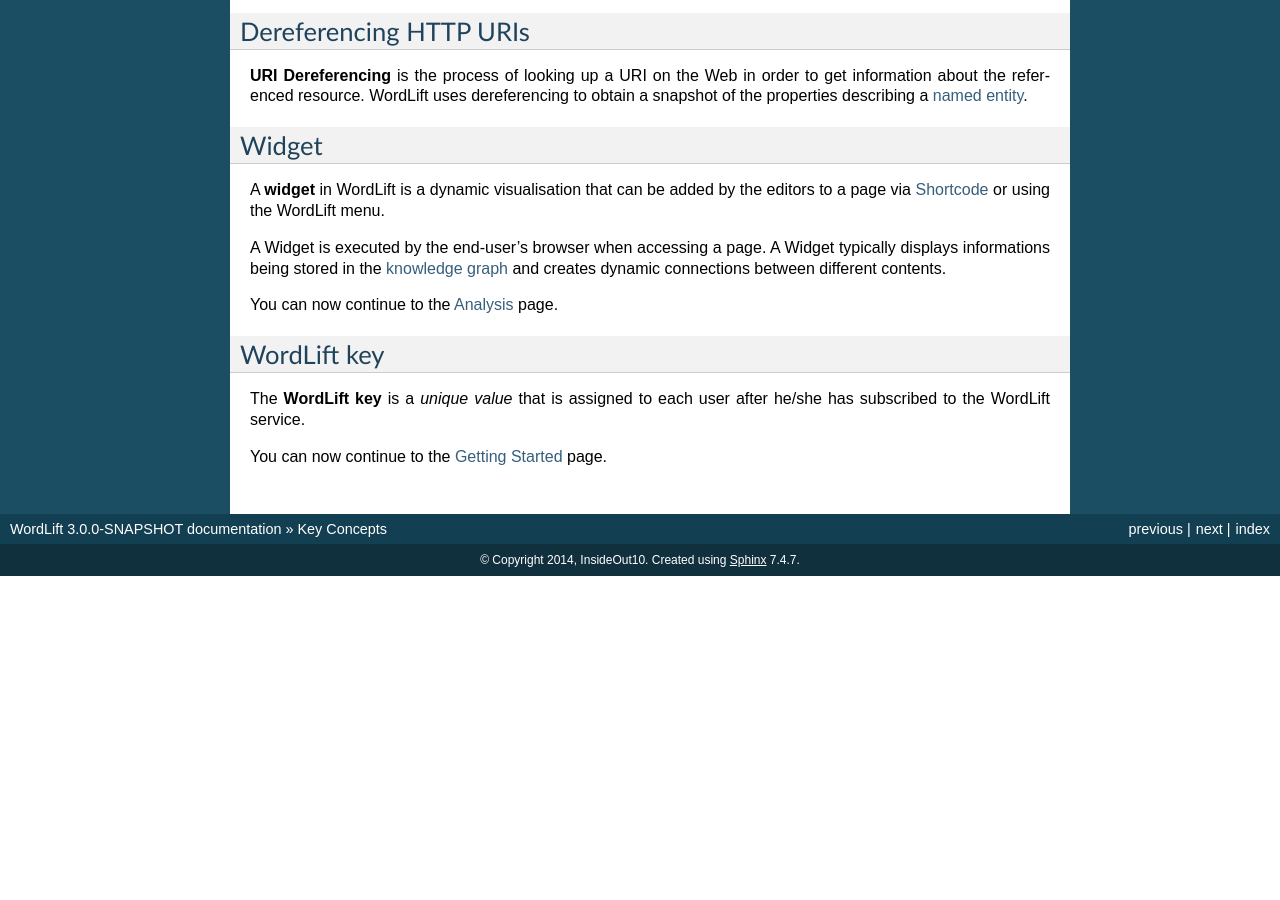
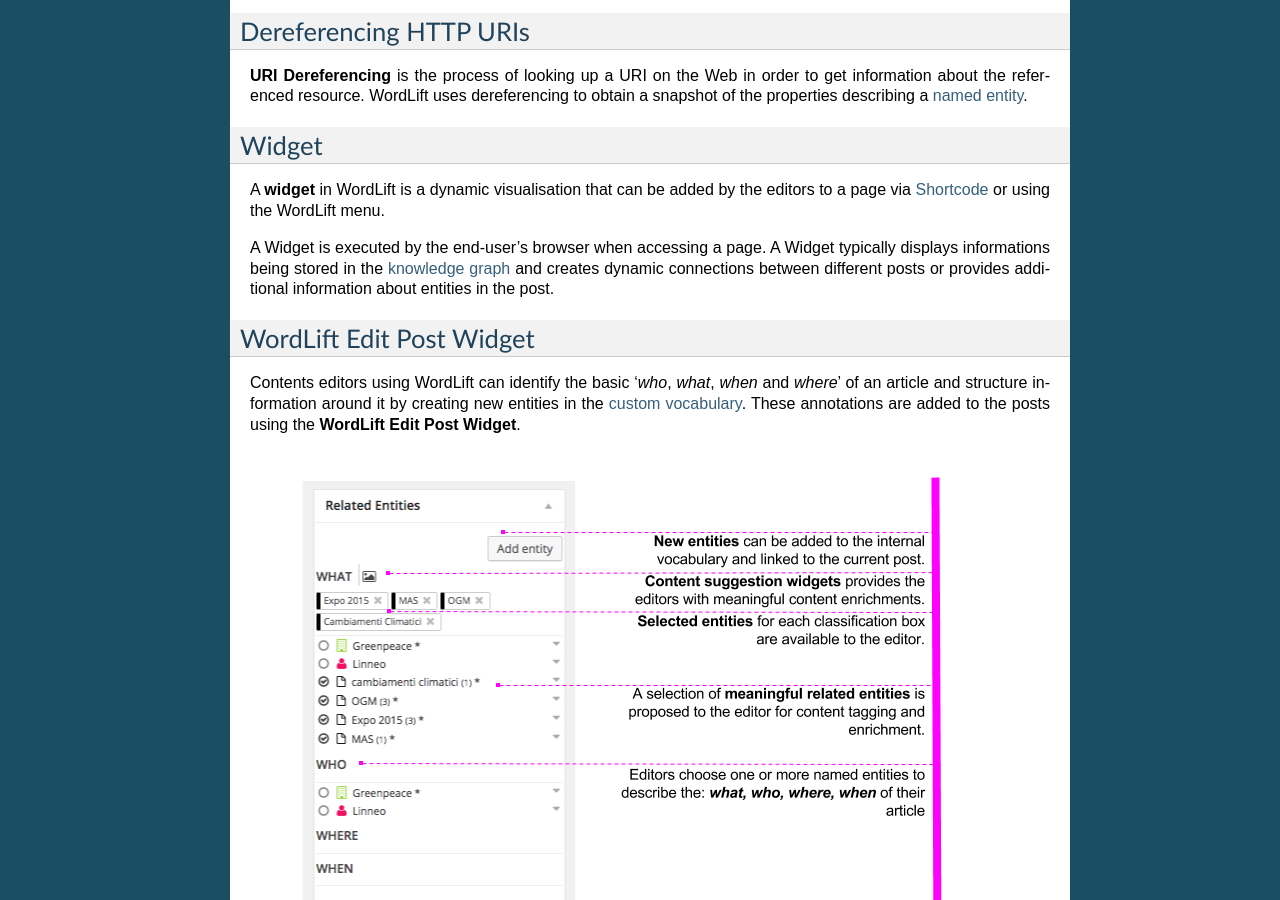
Before and after one commit to insideout10/wordlift-docs, a Sphinx documentation site: the page built from docs/key-concepts.rst, in a window 1280 px wide and 900 px high, scrolled down 1916 px. Built offline with Sphinx 7.4.7, drawn with Linux system fonts in a browser that asks for light colours; before the commit the page ends 2492 px from its top, so only the background shows below that; some of the changed text lies outside the part shown.

Commit message:
Adding more details on the WordLift Edit Post Widget

```diff
--- a/docs/getting-started.rst
+++ b/docs/getting-started.rst
@@ -94,7 +94,7 @@
 by clicking on *Save Changes*.
 
 
-You can now continue to the :doc:`key-concepts` page.
+You can now continue to the :doc:`key-concepts` page or head directly to the :doc:`analysis` page.
 
 
 .. _join.wordlift.it: http://join.wordlift.it/
--- a/docs/key-concepts.rst
+++ b/docs/key-concepts.rst
@@ -82,12 +82,23 @@
 A **widget** in WordLift is a dynamic visualisation that can be added by the editors to a page via `Shortcode <http://codex.wordpress.org/Shortcode>`_ or using the WordLift menu.
 
 A Widget is executed by the end-user's browser when accessing a page.
-A Widget typically displays informations being stored in the `knowledge graph`_ and creates dynamic connections between different contents.
+A Widget typically displays informations being stored in the `knowledge graph`_ and creates dynamic connections between different posts or provides additional information about entities in the post.
 
-You can now continue to the :doc:`analysis` page.
+WordLift Edit Post Widget
+_____________
+Contents editors using WordLift can identify the basic '*who*, *what*, *when* and *where*' of an
+article and structure information around it by creating new entities in the `custom vocabulary <key-concepts.html#vocabulary>`_. These annotations are added to the posts using the **WordLift Edit Post Widget**.
+
+.. image:: /images/wordlift-edit-post-widget-01.png
+
+.. image:: /images/wordlift-edit-post-widget-02.png
+
+.. image:: /images/wordlift-edit-post-widget-03.png
+
+.. image:: /images/wordlift-edit-post-widget-04.png
 
 WordLift key
 _____________
 The **WordLift key** is a *unique value* that is assigned to each user after he/she has subscribed to the WordLift service.
 
-You can now continue to the :doc:`getting-started` page.
+You can now continue to the :doc:`analysis` page.
```
Also changed, not shown: docs/analysis.rst (+9 -4 lines), docs/images/wordlift-edit-post-widget-01.png (added), docs/images/wordlift-edit-post-widget-02.png (added), docs/images/wordlift-edit-post-widget-03.png (added), docs/images/wordlift-edit-post-widget-04.png (added).
